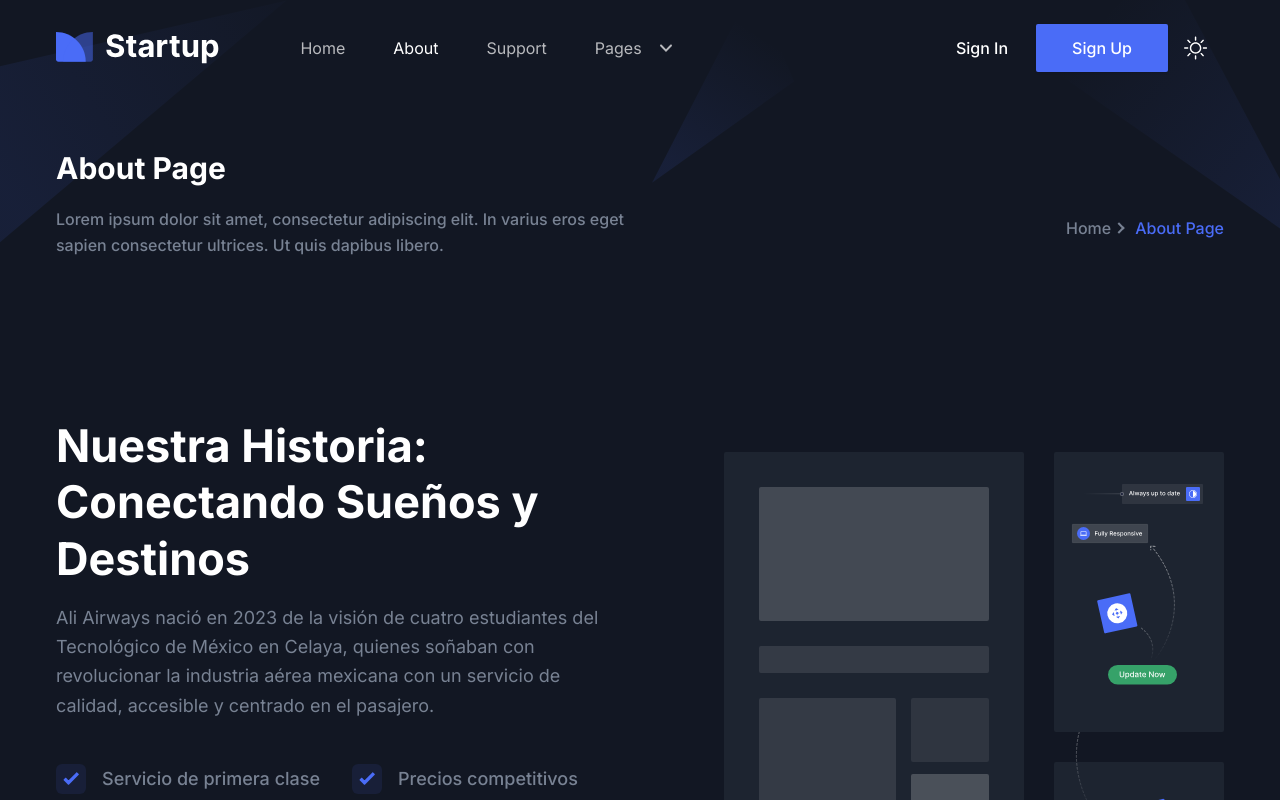
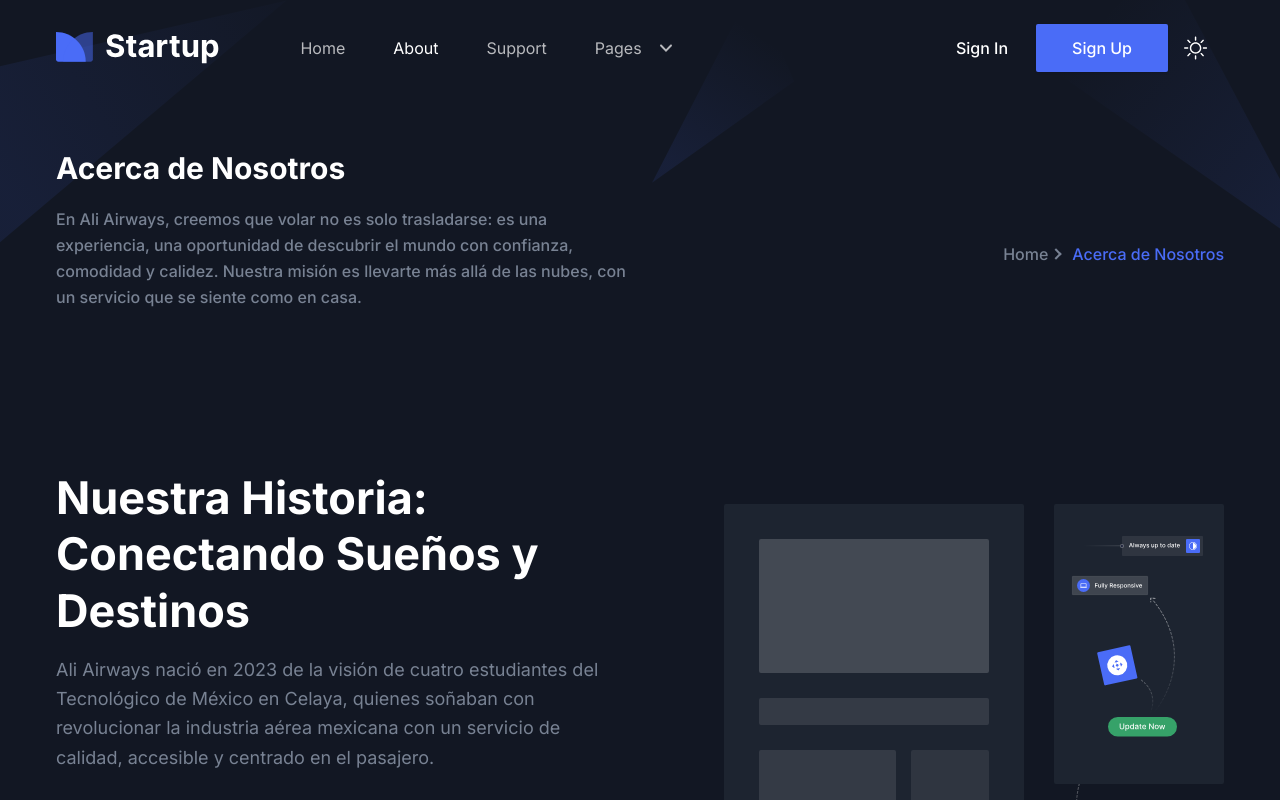
Before and after one commit to agus022/frontend_aliairways, a Next.js app: page /about in a window 1280 px wide. Shown: the top 800 px of the page. Built offline with nearby package versions, Linux system fonts and the light colour scheme.

Commit message:
refactor: update Breadcrumb component titles and descriptions to Spanish for About and Contact pages

```diff
--- a/src/app/about/page.tsx
+++ b/src/app/about/page.tsx
@@ -14,8 +14,8 @@
   return (
     <>
       <Breadcrumb
-        pageName="About Page"
-        description="Lorem ipsum dolor sit amet, consectetur adipiscing elit. In varius eros eget sapien consectetur ultrices. Ut quis dapibus libero."
+        pageName="Acerca de Nosotros"
+        description="En Ali Airways, creemos que volar no es solo trasladarse: es una experiencia, una oportunidad de descubrir el mundo con confianza, comodidad y calidez. Nuestra misión es llevarte más allá de las nubes, con un servicio que se siente como en casa."
       />
       <AboutSectionOne />
       <AboutSectionTwo />
--- a/src/app/contact/page.tsx
+++ b/src/app/contact/page.tsx
@@ -13,8 +13,8 @@
   return (
     <>
       <Breadcrumb
-        pageName="Contact Page"
-        description="Lorem ipsum dolor sit amet, consectetur adipiscing elit. In varius eros eget sapien consectetur ultrices. Ut quis dapibus libero."
+        pageName="Contáctanos"
+        description="Ya sea una consulta, sugerencia o asistencia con tu viaje, en Ali Airways estamos listos para escucharte. Tu comodidad y confianza son nuestra prioridad."
       />
 
       <Contact />
```
